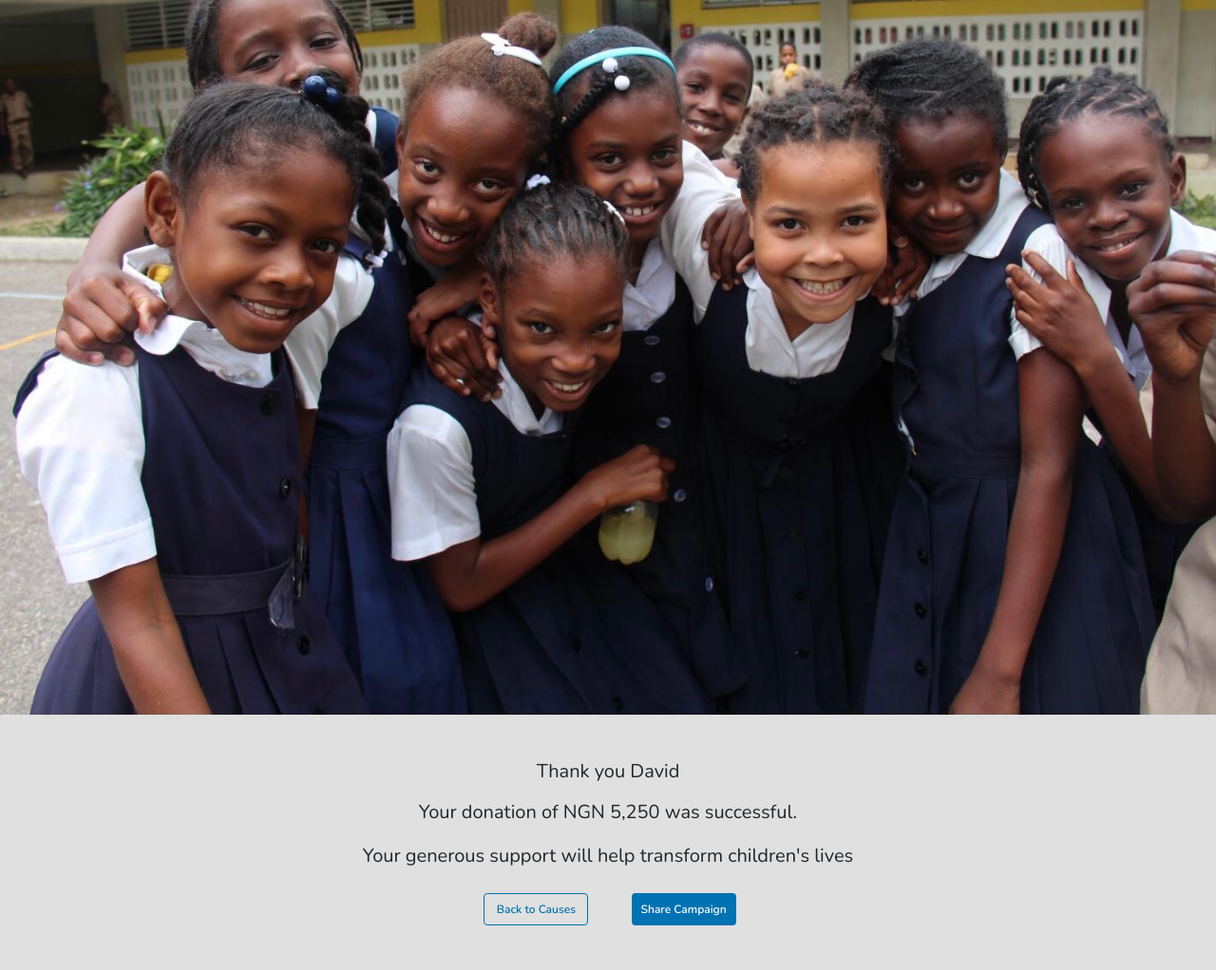
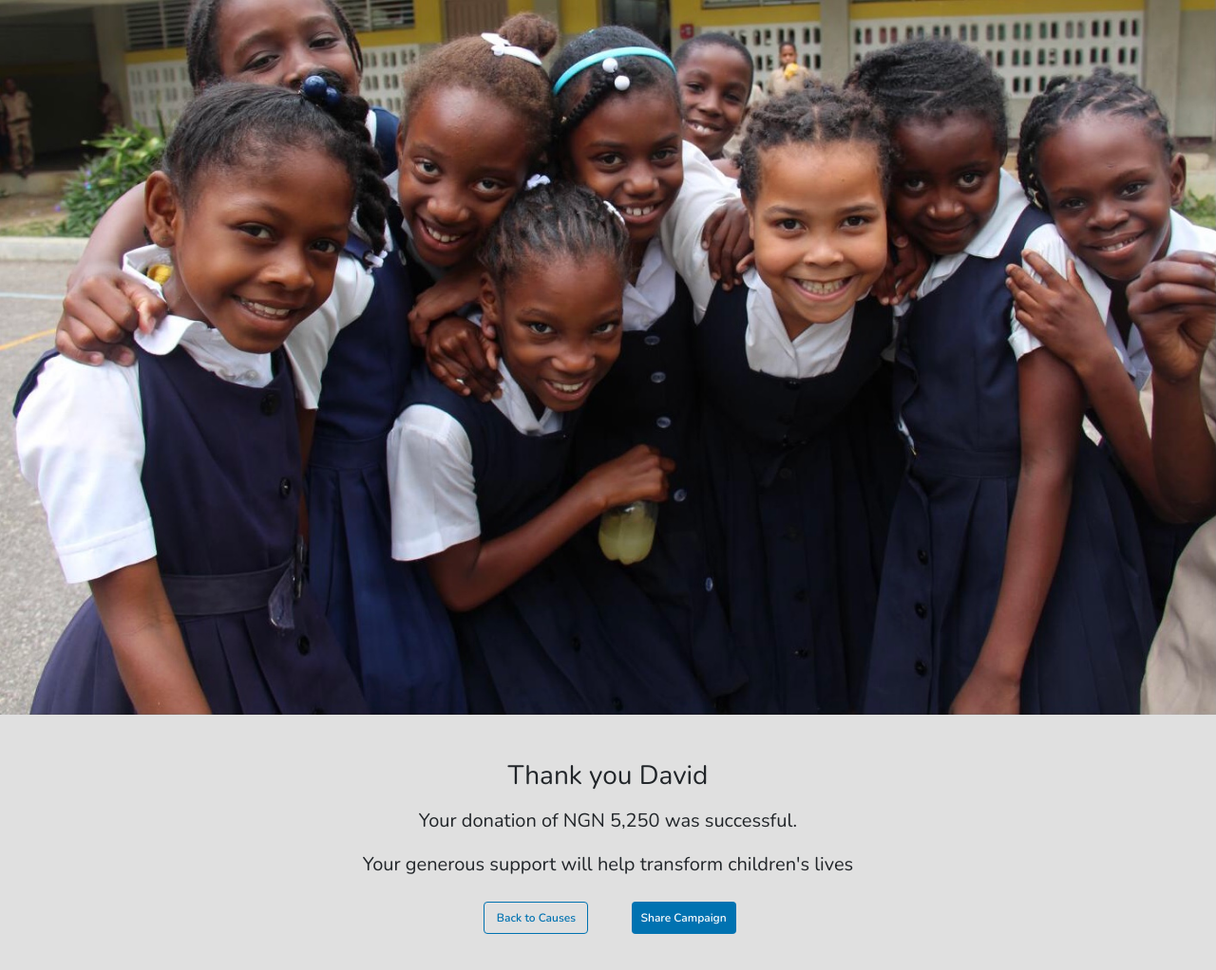
Before and after one commit to ukadavid/success-page, a plain HTML site: page success.html in a window 1280 px wide. Shown: the whole page at 95% size. Drawn offline with nearby package versions, Linux system fonts and the light colour scheme.

Commit message:
Update success.html

```diff
--- a/success.html
+++ b/success.html
@@ -26,7 +26,7 @@
         <!-- Image -->
         <img  src="./img/Success page.JPG" alt="Happy School children">
         <div class="container py-5 lead text-center">
-          <h3 class="lead fw-bolder">Thank you David
+          <h3 class="fw-bolder">Thank you David
           </h3>
           <p class="pt-2 lead">
             Your donation of NGN 5,250 was successful.
```
